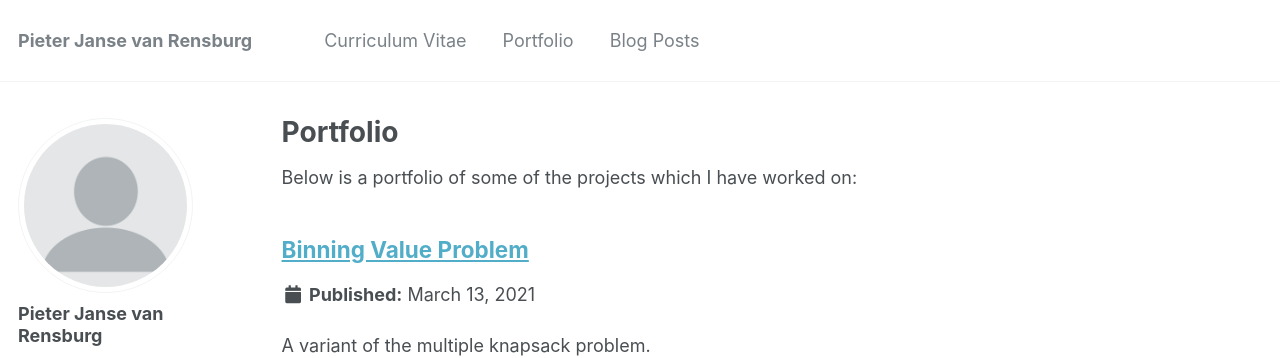
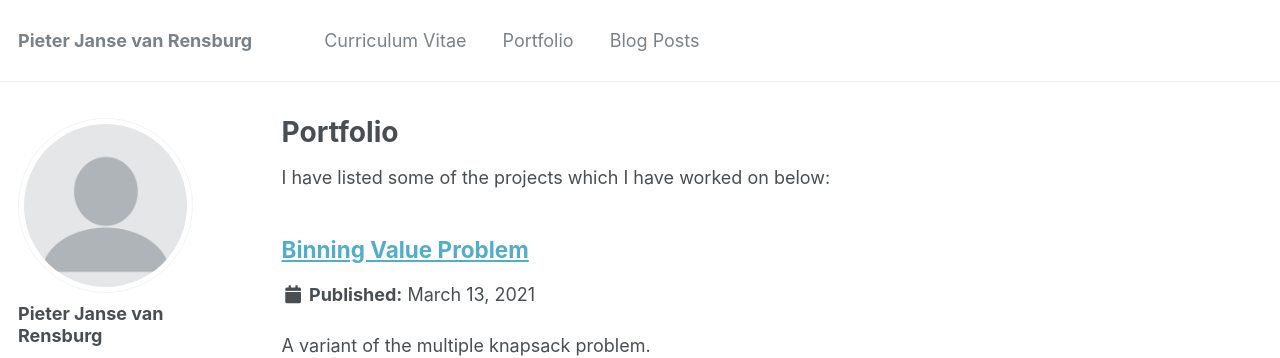
Before and after one commit to Pieter07/my-website, a Jekyll site: the page built from _pages/portfolio.html, in a window 1280 px wide and 1082 px high. Shown: the top 358 px of the window. Built offline with Jekyll 4.4.1, drawn with Linux system fonts in a browser that asks for light colours.

Commit message:
Updated portfolio html file.

```diff
--- a/_pages/portfolio.html
+++ b/_pages/portfolio.html
@@ -7,7 +7,7 @@ author_profile: true
 
 {% include base_path %}
 
-<p>Below is a portfolio of some of the projects which I have worked on:</p>
+<p>I have listed some of the projects which I have worked on below:</p>
 
 {% for post in site.portfolio %}
   {% include archive-single.html %}
```
